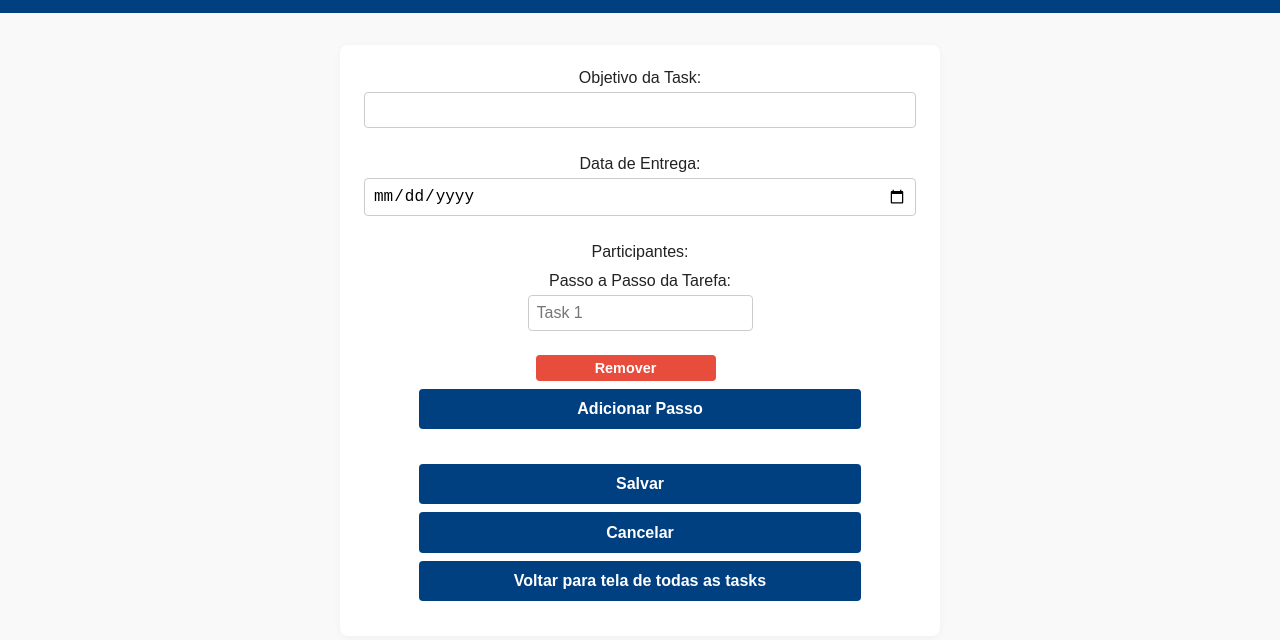
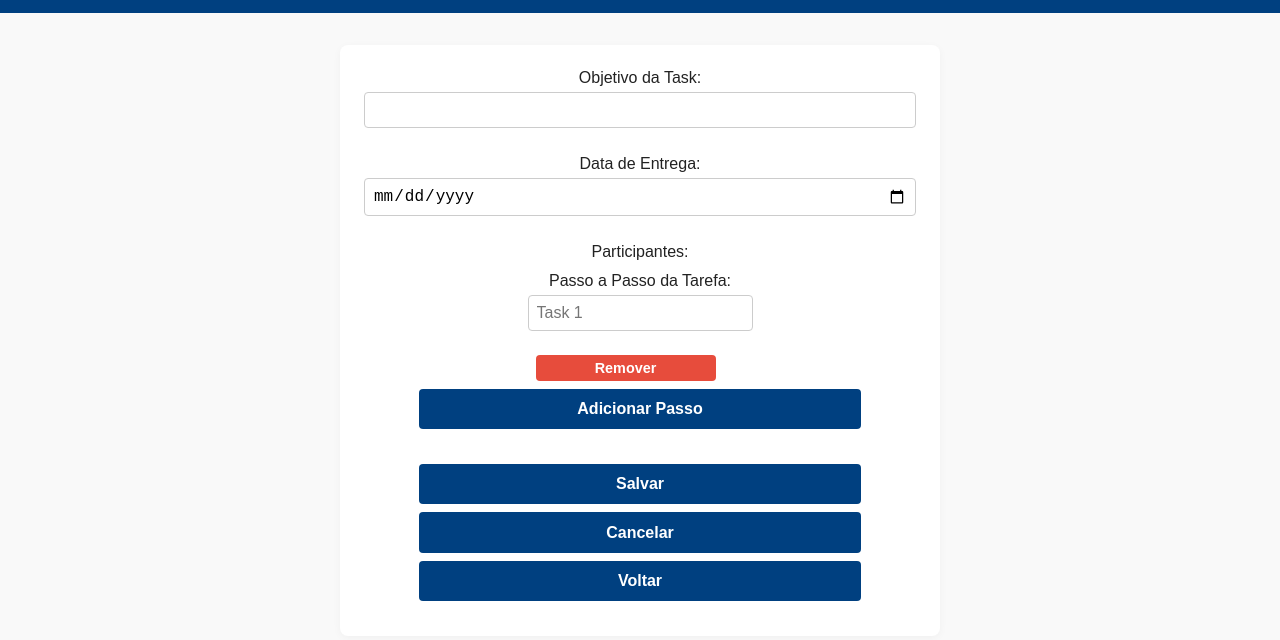
Before and after one commit to Nicollas-str/TaskDone, a plain HTML site: page pages/criartask.html in a window 1280 px wide. Shown: the part 82-722 px from the top of the page. Drawn offline with Linux system fonts and the light colour scheme.

Commit message:
Nome do botao

```diff
--- a/pages/criartask.html
+++ b/pages/criartask.html
@@ -40,7 +40,7 @@
             <div style="margin-top: 16px;">
                 <button type="submit">Salvar</button>
                 <button type="button" onclick="window.location.href='alltasks.html'">Cancelar</button>
-                <button type="button" onclick="window.location.href='alltasks.html'" style="margin-top:8px;">Voltar para tela de todas as tasks</button>
+                <button type="button" onclick="window.location.href='alltasks.html'" style="margin-top:8px;">Voltar</button>
             </div>
         </form>
     </main>
```
